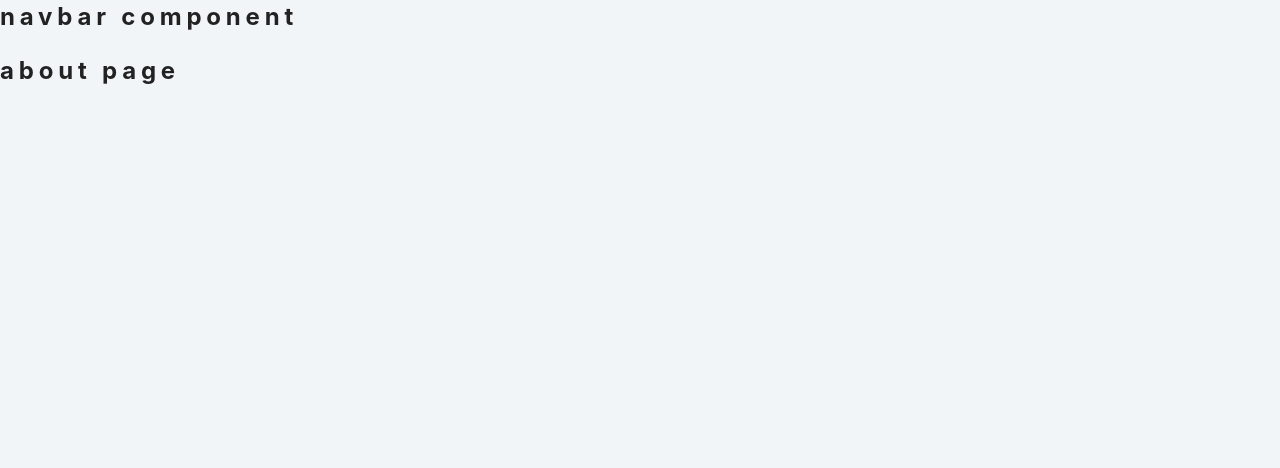
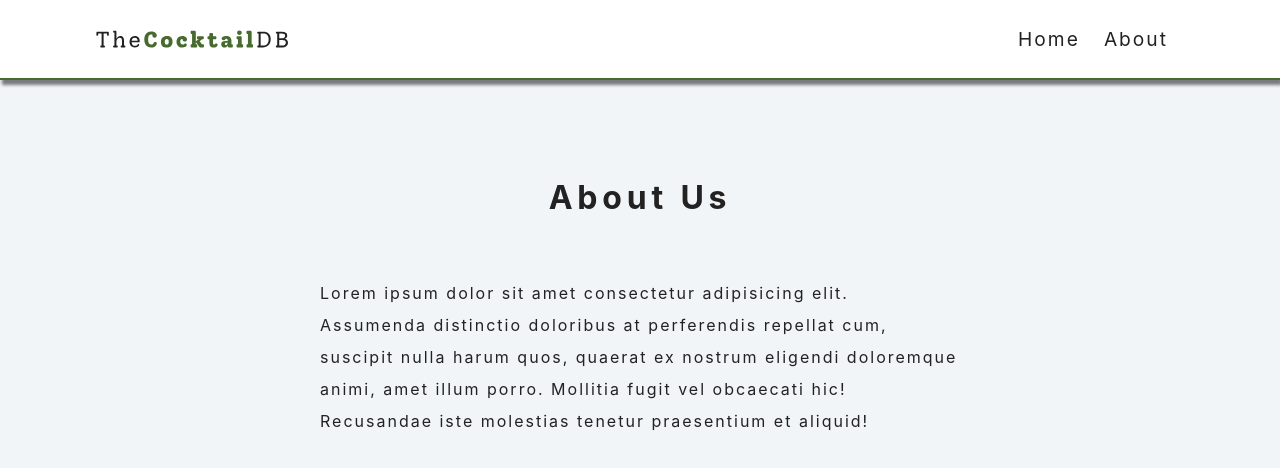
Before and after one commit to elshora97/Cocktails, a React (Create React App) app: page /about in a window 1280 px wide. Shown: the top 468 px of the page. Built offline with nearby package versions, Linux system fonts and the light colour scheme.

Commit message:
Creating NavBar Comp. & About us and error pages4

```diff
--- a/package.json
+++ b/package.json
@@ -8,7 +8,7 @@
     "@testing-library/user-event": "^13.5.0",
     "react": "^18.2.0",
     "react-dom": "^18.2.0",
-    "react-router-dom": "^5.2.0",
+    "react-router-dom": "^5.3.3",
     "react-scripts": "5.0.1",
     "web-vitals": "^2.1.4"
   },
--- a/src/components/Navbar.js
+++ b/src/components/Navbar.js
@@ -1,13 +1,25 @@
-import React from 'react'
-import { Link } from 'react-router-dom'
-import logo from '../logo.svg'
+import React from "react";
+import { Link } from "react-router-dom";
+import logo from "../logo.svg";
 
 const Navbar = () => {
   return (
-    <div>
-      <h2>navbar component</h2>
-    </div>
-  )
-}
+    <nav className="navbar">
+      <div className="nav-center">
+        <Link to="/">
+          <img src={logo} alt="cocktail db" className="logo" />
+        </Link>
+        <ul className="nav-links">
+          <li>
+            <Link to="/">Home</Link>
+          </li>
+          <li>
+            <Link to="/about">About</Link>
+          </li>
+        </ul>
+      </div>
+    </nav>
+  );
+};
 
-export default Navbar
+export default Navbar;
--- a/src/pages/About.js
+++ b/src/pages/About.js
@@ -1,11 +1,18 @@
-import React from 'react'
+import React from "react";
 
 const About = () => {
   return (
-    <div>
-      <h2>about page</h2>
-    </div>
-  )
-}
+    <section className="section about-section">
+      <h2 className="section-title">about us</h2>
+      <p>
+        Lorem ipsum dolor sit amet consectetur adipisicing elit. Assumenda
+        distinctio doloribus at perferendis repellat cum, suscipit nulla harum
+        quos, quaerat ex nostrum eligendi doloremque animi, amet illum porro.
+        Mollitia fugit vel obcaecati hic! Recusandae iste molestias tenetur
+        praesentium et aliquid!
+      </p>
+    </section>
+  );
+};
 
-export default About
+export default About;
--- a/src/pages/Error.js
+++ b/src/pages/Error.js
@@ -1,12 +1,17 @@
-import React from 'react'
-import { Link } from 'react-router-dom'
+import React from "react";
+import { Link } from "react-router-dom";
 
 const Error = () => {
   return (
-    <div>
-      <h2>error page</h2>
-    </div>
-  )
-}
+    <section className="error-page section">
+      <div className="error-container">
+        <h1>oops! it's dead end</h1>
+        <Link to="/" className="btn btn-regular">
+          back to Home
+        </Link>
+      </div>
+    </section>
+  );
+};
 
-export default Error
+export default Error;
```
